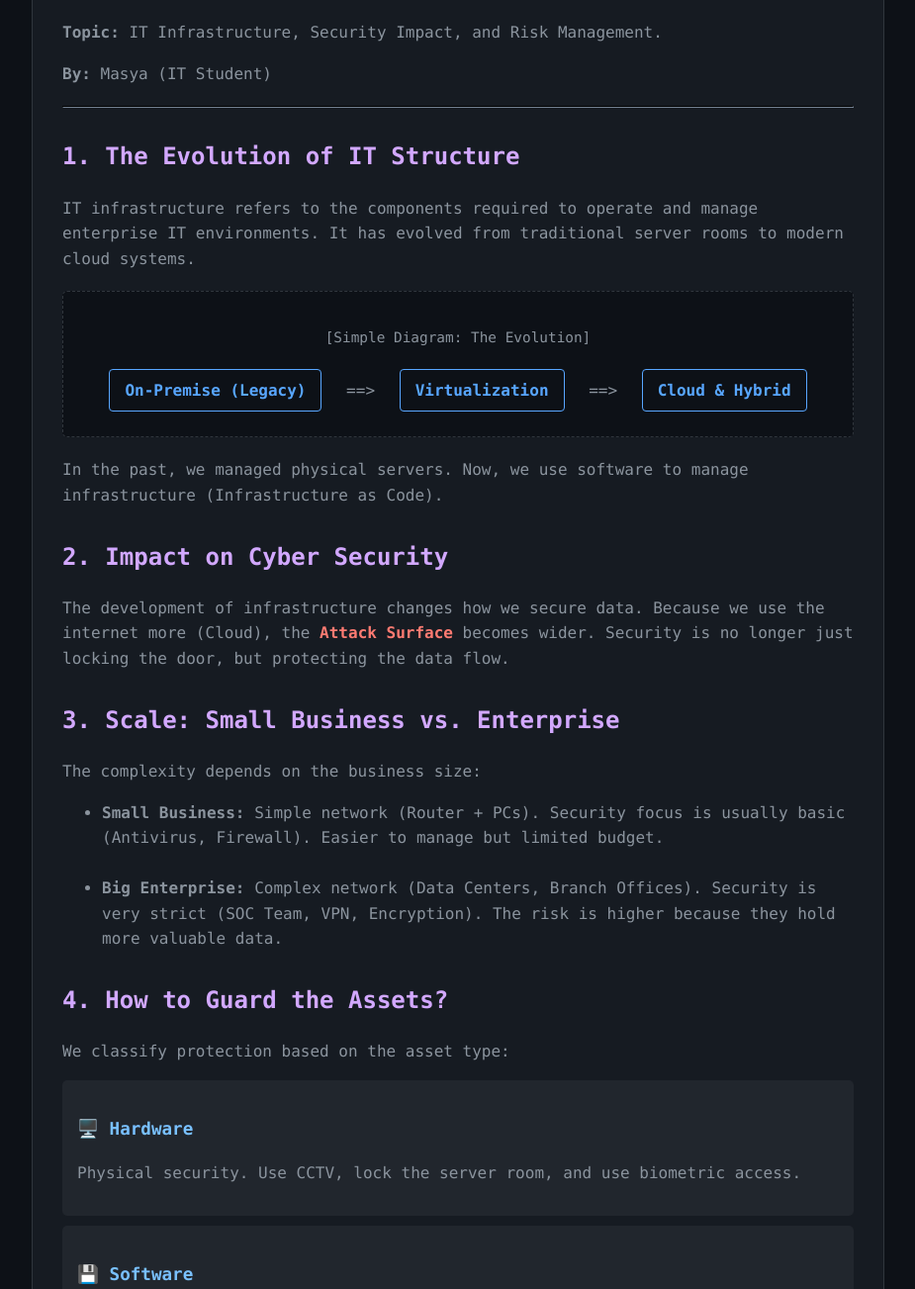
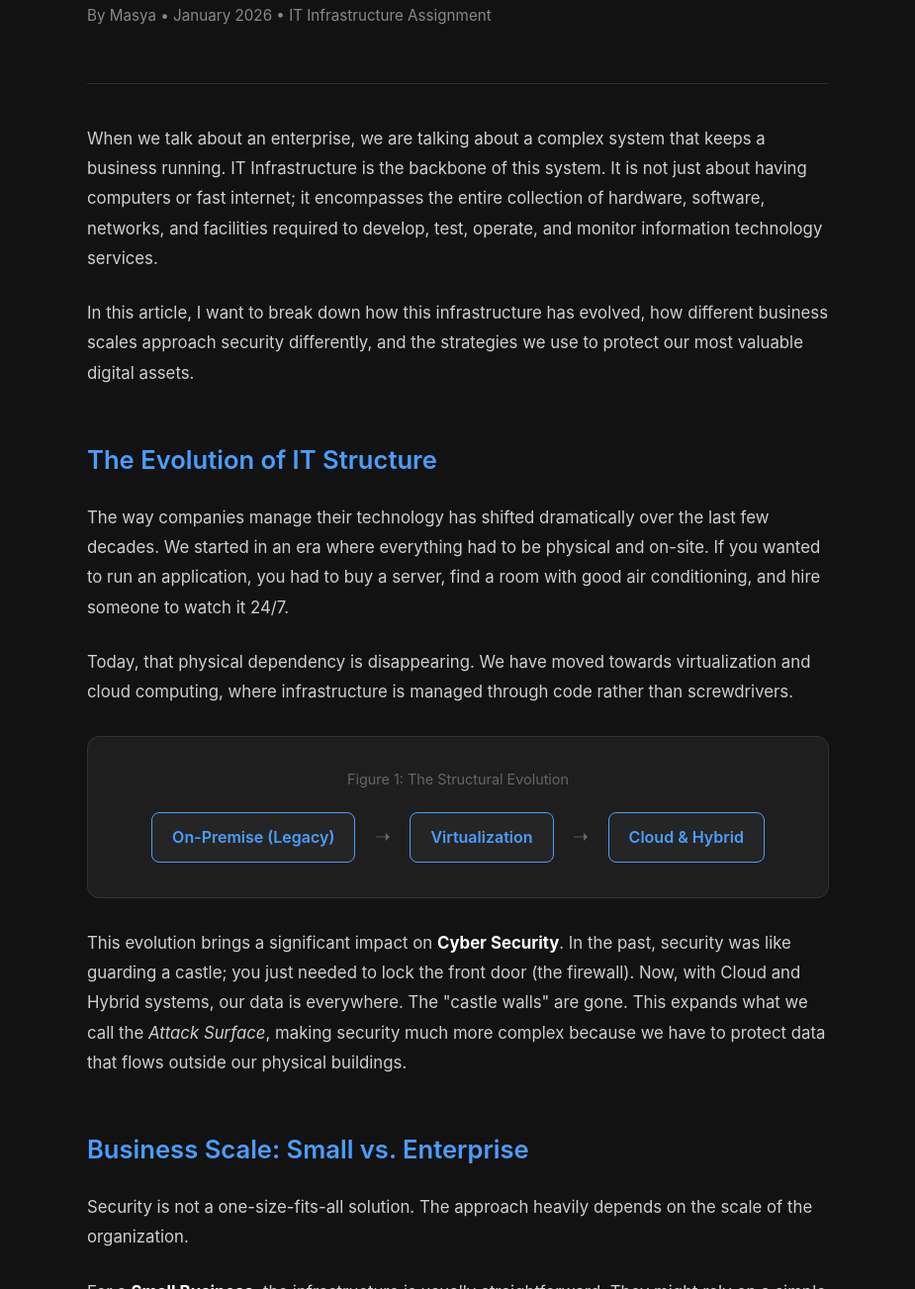
Before and after one commit to masyakll/masyakll.github.io, a plain HTML site: page it-infrastructure.html in a window 1280 px wide. Shown: the part 145-1448 px from the top of the page at 99% size, without its empty margins (177-1102 px from the left). Drawn offline with Linux system fonts and the light colour scheme.

Commit message:
Update it-infrastructure.html

```diff
--- a/it-infrastructure.html
+++ b/it-infrastructure.html
@@ -3,148 +3,198 @@
 <head>
     <meta charset="UTF-8">
     <meta name="viewport" content="width=device-width, initial-scale=1.0">
-    <title>Enterprise IT & Security</title>
+    <title>Enterprise IT Structure & Security</title>
     <style>
-        /* Gaya dasar ala "Developer Notes" */
+
+        * { margin: 0; padding: 0; box-sizing: border-box; }
+
         body {
-            background-color: #0d1117;
-            color: #c9d1d9;
-            font-family: 'Consolas', 'Courier New', monospace;
-            line-height: 1.6;
-            padding: 20px;
+            background-color: #121212;
+            color: #e0e0e0;
+
+            font-family: -apple-system, BlinkMacSystemFont, "Segoe UI", Roboto, Helvetica, Arial, sans-serif;
+            line-height: 1.8;
+            padding: 40px 20px;
         }
+
         .container {
-            max-width: 800px;
+            max-width: 750px;
             margin: 0 auto;
-            border: 1px solid #30363d;
+        }
+
+        /* Header Style */
+        header {
+            border-bottom: 1px solid #2c2c2c;
+            padding-bottom: 30px;
+            margin-bottom: 40px;
+        }
+
+        h1 {
+            font-size: 2.2rem;
+            color: #ffffff;
+            font-weight: 700;
+            margin-bottom: 15px;
+            line-height: 1.3;
+        }
+
+        .meta {
+            color: #888;
+            font-size: 0.95rem;
+        }
+
+        /* Typography Artikel */
+        p {
+            margin-bottom: 25px;
+            font-size: 1.05rem;
+            color: #cfcfcf;
+        }
+
+        h2 {
+            color: #4a9eff;
+            font-size: 1.6rem;
+            margin-top: 50px;
+            margin-bottom: 20px;
+            font-weight: 600;
+        }
+
+        h3 {
+            color: #ffffff;
+            font-size: 1.3rem;
+            margin-top: 30px;
+            margin-bottom: 15px;
+        }
+
+
+        .diagram-container {
+            background-color: #1e1e1e;
+            border: 1px solid #333;
+            border-radius: 12px;
             padding: 30px;
+            margin: 30px 0;
+            text-align: center;
+        }
+
+        .diagram-step {
+            display: inline-block;
+            background-color: #252525;
+            padding: 10px 20px;
             border-radius: 8px;
-            background-color: #161b22;
+            border: 1px solid #4a9eff;
+            color: #4a9eff;
+            font-weight: 600;
+            margin: 5px;
         }
-        h1 { color: #58a6ff; border-bottom: 2px solid #30363d; padding-bottom: 10px; }
-        h2 { color: #d2a8ff; margin-top: 30px; }
-        h3 { color: #79c0ff; font-size: 1.1em; margin-top: 20px; }
-        p, li { color: #8b949e; }
 
-        /* Kotak Diagram Simpel (Biar gak usah upload gambar) */
-        .diagram-box {
-            border: 1px dashed #30363d;
-            background: #0d1117;
-            padding: 20px;
-            margin: 20px 0;
-            text-align: center;
-            border-radius: 5px;
+        .arrow {
+            color: #666;
+            margin: 0 10px;
+            font-size: 1.2rem;
         }
-        .box-item {
+
+        /* Link Balik */
+        .back-link {
             display: inline-block;
-            border: 1px solid #58a6ff;
-            color: #58a6ff;
-            padding: 8px 15px;
-            border-radius: 4px;
-            margin: 5px;
-            font-weight: bold;
+            margin-top: 50px;
+            color: #888;
+            text-decoration: none;
+            border-bottom: 1px solid transparent;
+            transition: color 0.2s;
         }
-        .arrow { color: #8b949e; margin: 0 10px; }
 
-        /* List Hardware/Software/Network */
-        .asset-list {
-            background: #21262d;
-            padding: 15px;
-            border-radius: 5px;
-            margin-bottom: 10px;
+        .back-link:hover {
+            color: #4a9eff;
+            border-bottom-color: #4a9eff;
         }
-        .highlight { color: #ff7b72; font-weight: bold; }
 
-        /* Tombol Balik */
-        .back-btn {
-            display: inline-block;
-            margin-top: 40px;
-            text-decoration: none;
-            color: #58a6ff;
-            border: 1px solid #30363d;
-            padding: 10px 20px;
-            border-radius: 5px;
+        /* Highlight text */
+        strong {
+            color: #fff;
         }
-        .back-btn:hover { background-color: #30363d; }
     </style>
 </head>
 <body>
 
     <div class="container">
-        <h1>Enterprise IT Infrastructure & Security</h1>
-        <p><strong>Topic:</strong> IT Infrastructure, Security Impact, and Risk Management.</p>
-        <p><strong>By:</strong> Masya (IT Student)</p>
 
-        <hr style="border-color: #30363d; margin: 20px 0;">
+        <header>
+            <h1>Enterprise IT Infrastructure & Security Strategies</h1>
+            <p class="meta">By Masya • January 2026 • IT Infrastructure Assignment</p>
+        </header>
 
-        <h2>1. The Evolution of IT Structure</h2>
         <p>
-            IT infrastructure refers to the components required to operate and manage enterprise IT environments.
-            It has evolved from traditional server rooms to modern cloud systems.
+            When we talk about an enterprise, we are talking about a complex system that keeps a business running. IT Infrastructure is the backbone of this system. It is not just about having computers or fast internet; it encompasses the entire collection of hardware, software, networks, and facilities required to develop, test, operate, and monitor information technology services.
         </p>
 
-        <div class="diagram-box">
-            <p style="font-size: 0.9em; color: #8b949e; margin-bottom: 15px;">[Simple Diagram: The Evolution]</p>
-
-            <span class="box-item">On-Premise (Legacy)</span>
-            <span class="arrow">==></span>
-            <span class="box-item">Virtualization</span>
-            <span class="arrow">==></span>
-            <span class="box-item">Cloud & Hybrid</span>
-        </div>
         <p>
-            In the past, we managed physical servers. Now, we use software to manage infrastructure (Infrastructure as Code).
+            In this article, I want to break down how this infrastructure has evolved, how different business scales approach security differently, and the strategies we use to protect our most valuable digital assets.
         </p>
 
-        <h2>2. Impact on Cyber Security</h2>
+        <h2>The Evolution of IT Structure</h2>
+
         <p>
-            The development of infrastructure changes how we secure data.
-            Because we use the internet more (Cloud), the <span class="highlight">Attack Surface</span> becomes wider.
-            Security is no longer just locking the door, but protecting the data flow.
+            The way companies manage their technology has shifted dramatically over the last few decades. We started in an era where everything had to be physical and on-site. If you wanted to run an application, you had to buy a server, find a room with good air conditioning, and hire someone to watch it 24/7.
         </p>
 
-        <h2>3. Scale: Small Business vs. Enterprise</h2>
-        <p>The complexity depends on the business size:</p>
-        <ul>
-            <li>
-                <strong>Small Business:</strong> Simple network (Router + PCs).
-                Security focus is usually basic (Antivirus, Firewall).
-                Easier to manage but limited budget.
-            </li>
-            <br>
-            <li>
-                <strong>Big Enterprise:</strong> Complex network (Data Centers, Branch Offices).
-                Security is very strict (SOC Team, VPN, Encryption).
-                The risk is higher because they hold more valuable data.
-            </li>
-        </ul>
+        <p>
+            Today, that physical dependency is disappearing. We have moved towards virtualization and cloud computing, where infrastructure is managed through code rather than screwdrivers.
+        </p>
 
-        <h2>4. How to Guard the Assets?</h2>
-        <p>We classify protection based on the asset type:</p>
-
-        <div class="asset-list">
-            <h3>🖥️ Hardware</h3>
-            <p>Physical security. Use CCTV, lock the server room, and use biometric access.</p>
+        <div class="diagram-container">
+            <span style="display:block; color:#666; margin-bottom:15px; font-size:0.9rem;">Figure 1: The Structural Evolution</span>
+            <div class="diagram-step">On-Premise (Legacy)</div>
+            <span class="arrow">➝</span>
+            <div class="diagram-step">Virtualization</div>
+            <span class="arrow">➝</span>
+            <div class="diagram-step">Cloud & Hybrid</div>
         </div>
 
-        <div class="asset-list">
-            <h3>💾 Software</h3>
-            <p>Update and patch regularly. Manage licenses and use strong Antivirus/Anti-malware.</p>
-        </div>
-
-        <div class="asset-list">
-            <h3>🌐 Network</h3>
-            <p>Use Firewalls to filter traffic. Use VPN for remote access. Segregate the network (separate guest vs admin).</p>
-        </div>
-
-        <h2>5. Managing the Risks</h2>
         <p>
-            We cannot eliminate 100% of risks, so we must manage them.
-            <strong>Risk Management</strong> involves identifying threats, calculating the impact, and planning a backup (Disaster Recovery).
-            If the system goes down, how fast can we recover? That is the key.
+            This evolution brings a significant impact on <strong>Cyber Security</strong>. In the past, security was like guarding a castle; you just needed to lock the front door (the firewall). Now, with Cloud and Hybrid systems, our data is everywhere. The "castle walls" are gone. This expands what we call the <em>Attack Surface</em>, making security much more complex because we have to protect data that flows outside our physical buildings.
         </p>
 
-        <a href="index.html" class="back-btn">← Back to Home</a>
+        <h2>Business Scale: Small vs. Enterprise</h2>
+
+        <p>
+            Security is not a one-size-fits-all solution. The approach heavily depends on the scale of the organization.
+        </p>
+
+        <p>
+            For a <strong>Small Business</strong>, the infrastructure is usually straightforward. They might rely on a simple router, a few laptops, and cloud services like Google Workspace. Their security focus is fundamental: installing good antivirus software, setting up a basic firewall, and ensuring employees use strong passwords. The budget is limited, so the goal is practical protection against common threats.
+        </p>
+
+        <p>
+            In contrast, a <strong>Big Enterprise</strong> operates on a completely different level. We are talking about data centers, branch offices connected via VPNs, and thousands of devices. The risk here is massive because they hold valuable customer data. Therefore, their security involves dedicated teams (SOC), advanced encryption for all data, and strict access controls. They don't just prevent attacks; they actively hunt for threats within their complex networks.
+        </p>
+
+        <h2>Asset Protection Strategy</h2>
+
+        <p>
+            Regardless of the size, every IT infrastructure has three core assets that must be safeguarded: Hardware, Software, and the Network.
+        </p>
+
+        <h3>1. Hardware Protection</h3>
+        <p>
+            Physical security is often overlooked but is the first line of defense. We protect hardware by restricting access to critical areas, such as server rooms, using biometric scanners or keycards. Surveillance systems like CCTV are essential to monitor who interacts with the physical machines.
+        </p>
+
+        <h3>2. Software Protection</h3>
+        <p>
+            Software is where most vulnerabilities exist. The primary rule here is regular patching and updates. Hackers love outdated software. Additionally, managing licenses is crucial to avoid legal issues, and using robust anti-malware tools helps detect malicious scripts before they execute.
+        </p>
+
+        <h3>3. Network Protection</h3>
+        <p>
+            The network is the highway for data, and we need traffic cops. Firewalls act as filters to block unauthorized access. We also implement network segmentation, which means separating the guest Wi-Fi from the internal corporate data, so if a visitor's phone is hacked, it doesn't compromise the company's servers.
+        </p>
+
+        <h2>Managing the Risk</h2>
+
+        <p>
+            Finally, we must accept that no system is 100% secure. This is where <strong>Risk Management</strong> comes in. It is the process of identifying potential threats and calculating the impact if those threats materialize. A key part of this is having a Disaster Recovery Plan. If our main server goes down or gets hit by ransomware, do we have a clean backup? How fast can we be back online? answering these questions is what separates a resilient enterprise from a fragile one.
+        </p>
+
+        <a href="index.html" class="back-link">← Back to Home</a>
+
     </div>
 
 </body>
```
